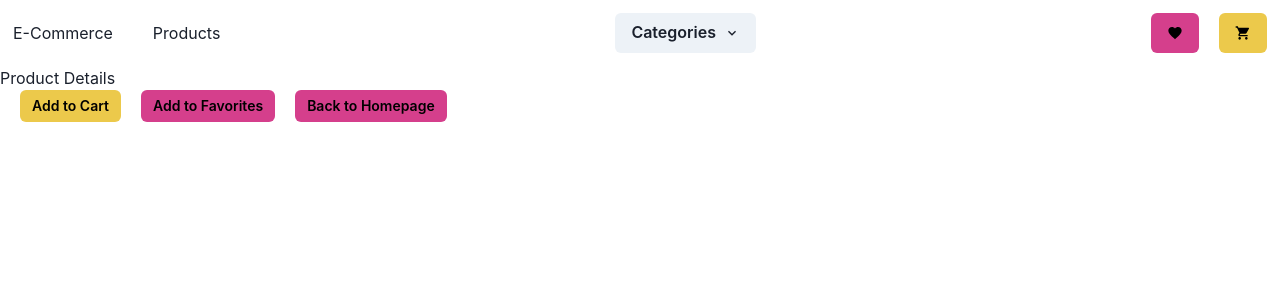
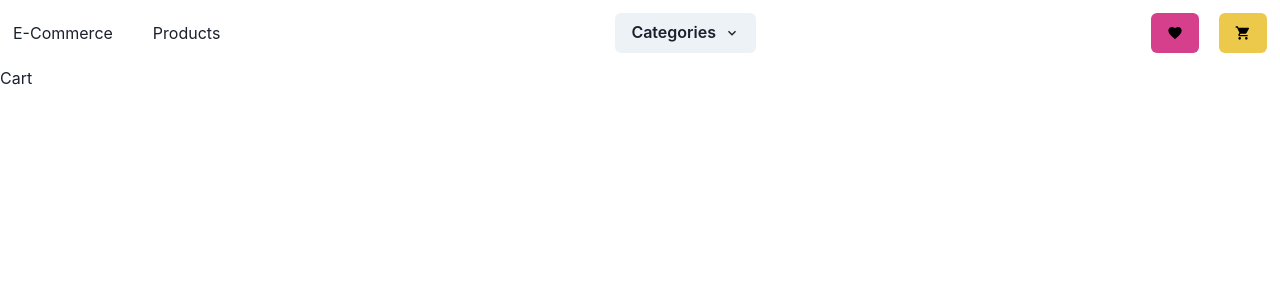
Before and after one commit to vildandemir/react-e-commerce-app, a React (Create React App) app: page /cart in a window 1280 px wide. Shown: the top 300 px of the page. Built offline with nearby package versions, Linux system fonts and the light colour scheme.

Commit message:
fix product details router endpoint

```diff
--- a/src/App.js
+++ b/src/App.js
@@ -14,7 +14,7 @@ function App() {
         <Navbar />
         <Switch>
           <Route path="/" exact component={Products} />
-          <Route path="/:product_id" component={ProductDetails} />
+          <Route path="/product/:product_id" component={ProductDetails} />
           <Route path="/cart" component={Cart} />
           <Route path="/favorites" component={Favorites} />
         </Switch>
```
